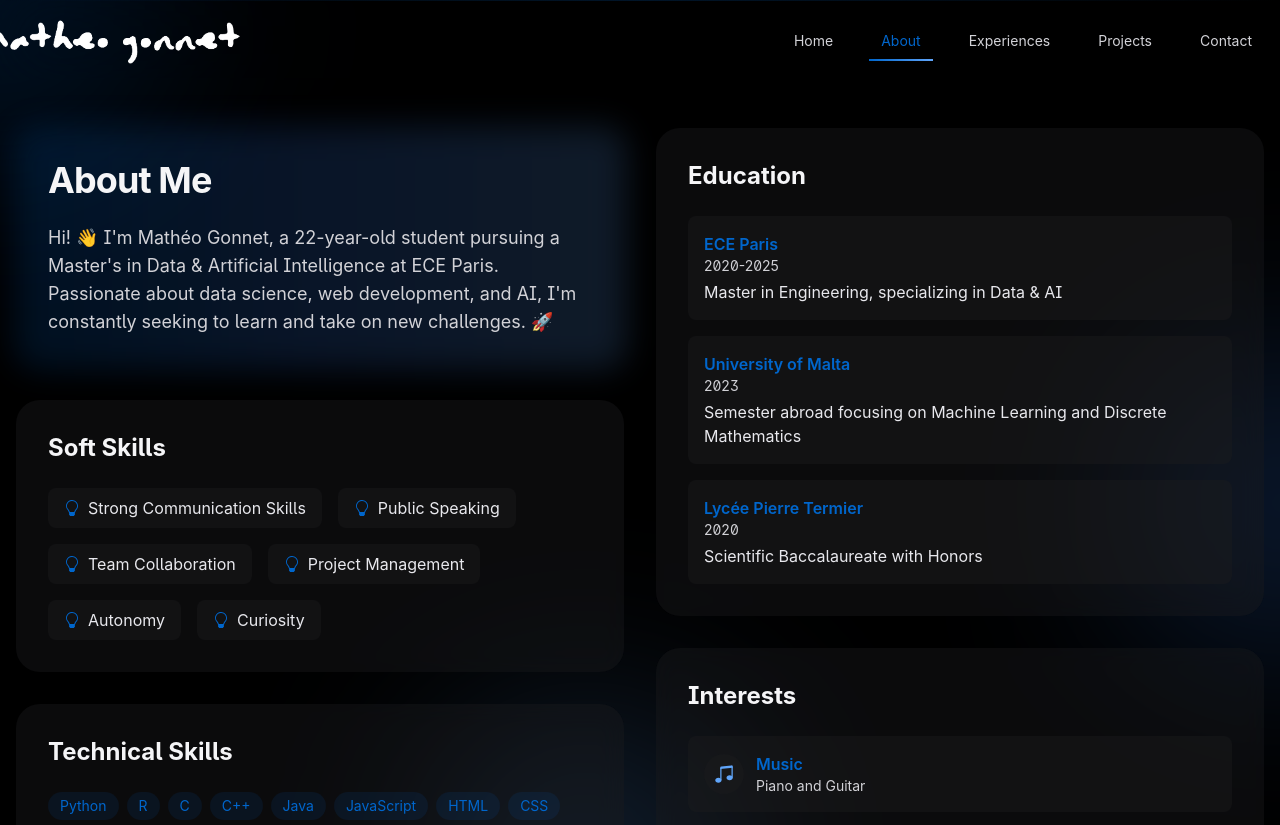
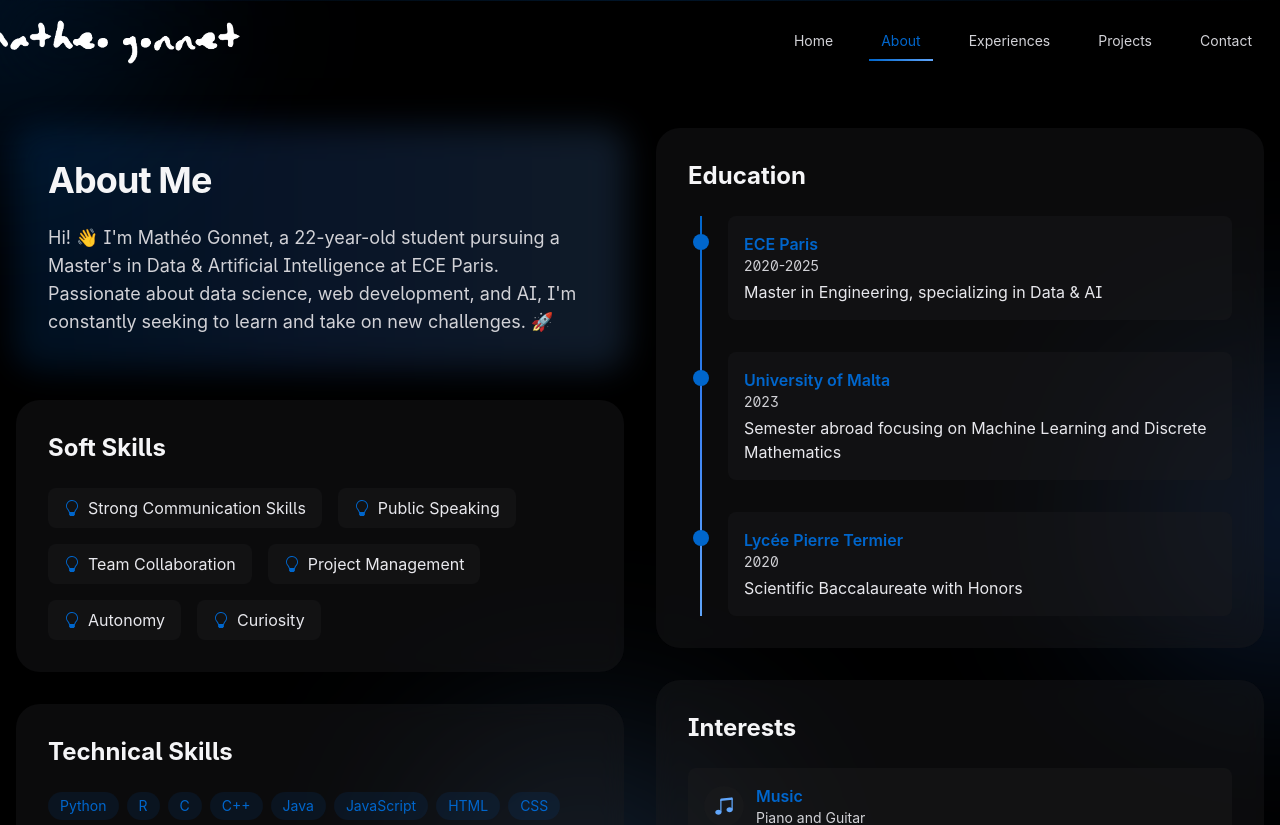
Before and after one commit to matheogonnet/my-portofolio-website, a Next.js app: page /about in a window 1280 px wide. Shown: the top 825 px of the page. Built offline with nearby package versions, Linux system fonts and the light colour scheme.

Commit message:
refactor: update education section layout on About page for improved visual hierarchy and user experience

```diff
--- a/app/about/page.tsx
+++ b/app/about/page.tsx
@@ -196,7 +196,11 @@ export default function About() {
             <FloatingElement delay={0.4}>
               <div className="glass-card p-8">
                 <h2 className="mb-6 text-2xl font-bold text-cupertino-50">Education</h2>
-                <div className="space-y-4">
+                <div className="relative">
+                  {/* Vertical line */}
+                  <div className="absolute left-3 top-0 h-full w-0.5 bg-gradient-to-b from-accent-blue via-blue-500 to-blue-400" />
+
+                  <div className="space-y-8">
                     {education.map((edu, index) => (
                       <motion.a
                         href={edu.link}
@@ -205,15 +209,23 @@ export default function About() {
                         key={index}
                         initial={{ x: -20, opacity: 0 }}
                         animate={{ x: 0, opacity: 1 }}
-                      whileHover={{ scale: 1.01 }}
+                        className="group relative flex items-start pl-10"
                         transition={{ delay: index * 0.1 }}
-                      className="block rounded-lg bg-cupertino-500/40 p-4 transition-all hover:bg-cupertino-500/60 transform-gpu"
                       >
+                        {/* Dot */}
+                        <div
+                          className="absolute left-[0.3rem] top-[1.125rem] h-4 w-4 rounded-full bg-accent-blue transition-colors duration-200 group-hover:bg-blue-400"
+                        />
+
+                        {/* Content */}
+                        <div className="w-full transform-gpu rounded-lg bg-cupertino-500/40 p-4 transition-all duration-200 hover:bg-cupertino-500/60">
                           <h3 className="font-semibold text-accent-blue">{edu.school}</h3>
                           <p className="text-sm text-cupertino-200">{edu.period}</p>
                           <p className="mt-1 text-cupertino-100">{edu.degree}</p>
+                        </div>
                       </motion.a>
                     ))}
+                  </div>
                 </div>
               </div>
             </FloatingElement>
```
Lines whose indentation alone changed are shown as unchanged.
